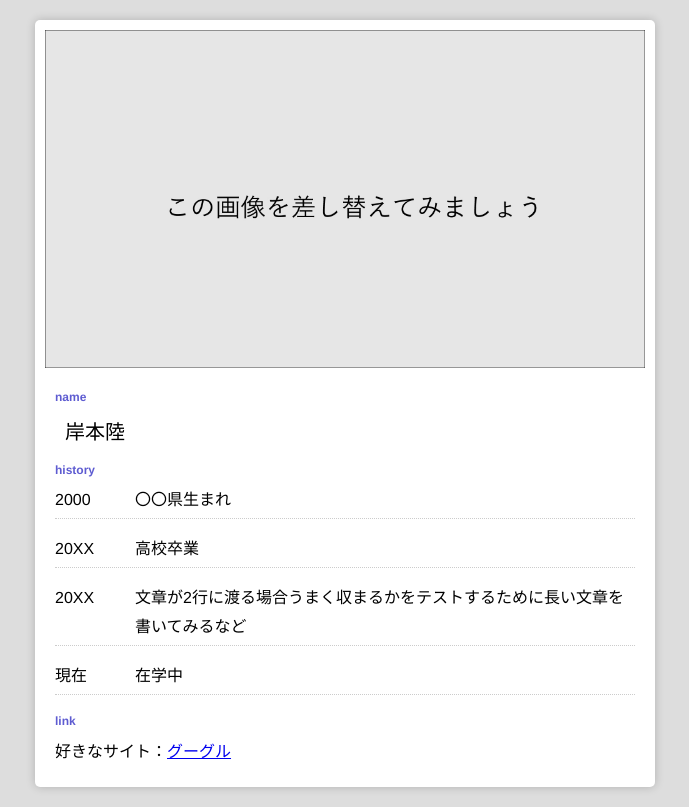
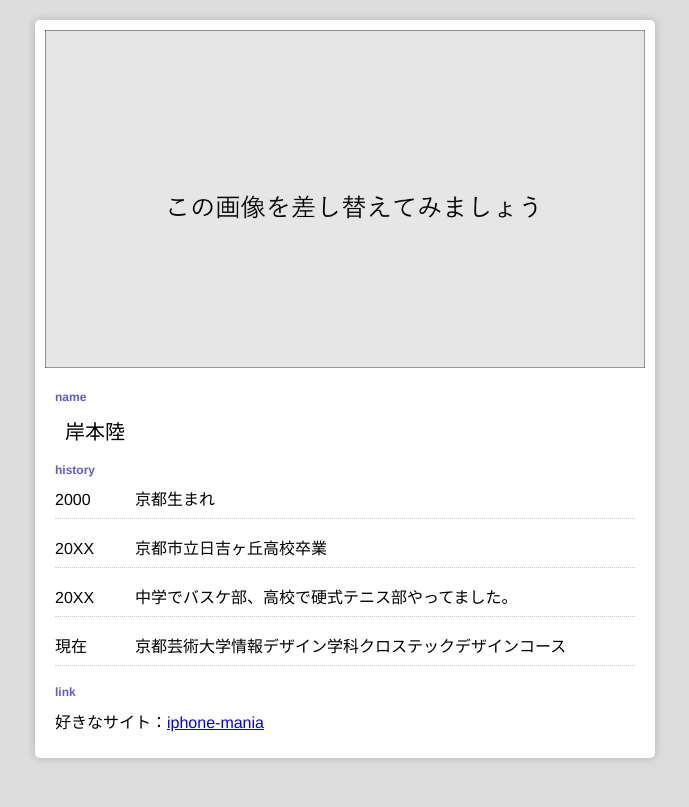
Before and after one commit to KUAD-XtechDesign/simple_page-kishimoto-hiyoko, a plain HTML site: page index.html in a window 1280 px wide. Shown: the whole page, without its empty margins (295-984 px from the left). Drawn offline with Linux system fonts and the light colour scheme.

Commit message:
Update index.html

```diff
--- a/index.html
+++ b/index.html
@@ -23,15 +23,15 @@
 
         <h2 class="title">history</h2>
         <ul class="history_list">
-          <li><div class="year">2000</div><div class="txt">〇〇県生まれ</div></li>
-          <li><div class="year">20XX</div><div class="txt">高校卒業</div></li>
-          <li><div class="year">20XX</div><div class="txt">文章が2行に渡る場合うまく収まるかをテストするために長い文章を書いてみるなど</div></li>
-          <li><div class="year">現在</div><div>在学中</div></li>
+          <li><div class="year">2000</div><div class="txt">京都生まれ</div></li>
+          <li><div class="year">20XX</div><div class="txt">京都市立日吉ヶ丘高校卒業</div></li>
+          <li><div class="year">20XX</div><div class="txt">中学でバスケ部、高校で硬式テニス部やってました。</div></li>
+          <li><div class="year">現在</div><div>京都芸術大学情報デザイン学科クロステックデザインコース</div></li>
         </ul>
 
         <h2 class="title">link</h2>
         <div>
-          好きなサイト：<a href="https://google.com" target="_blank">グーグル</a>
+          好きなサイト：<a href="https://iphone-mania.jp" target="_blank">iphone-mania</a>
         </div>
 
       </div>
```
